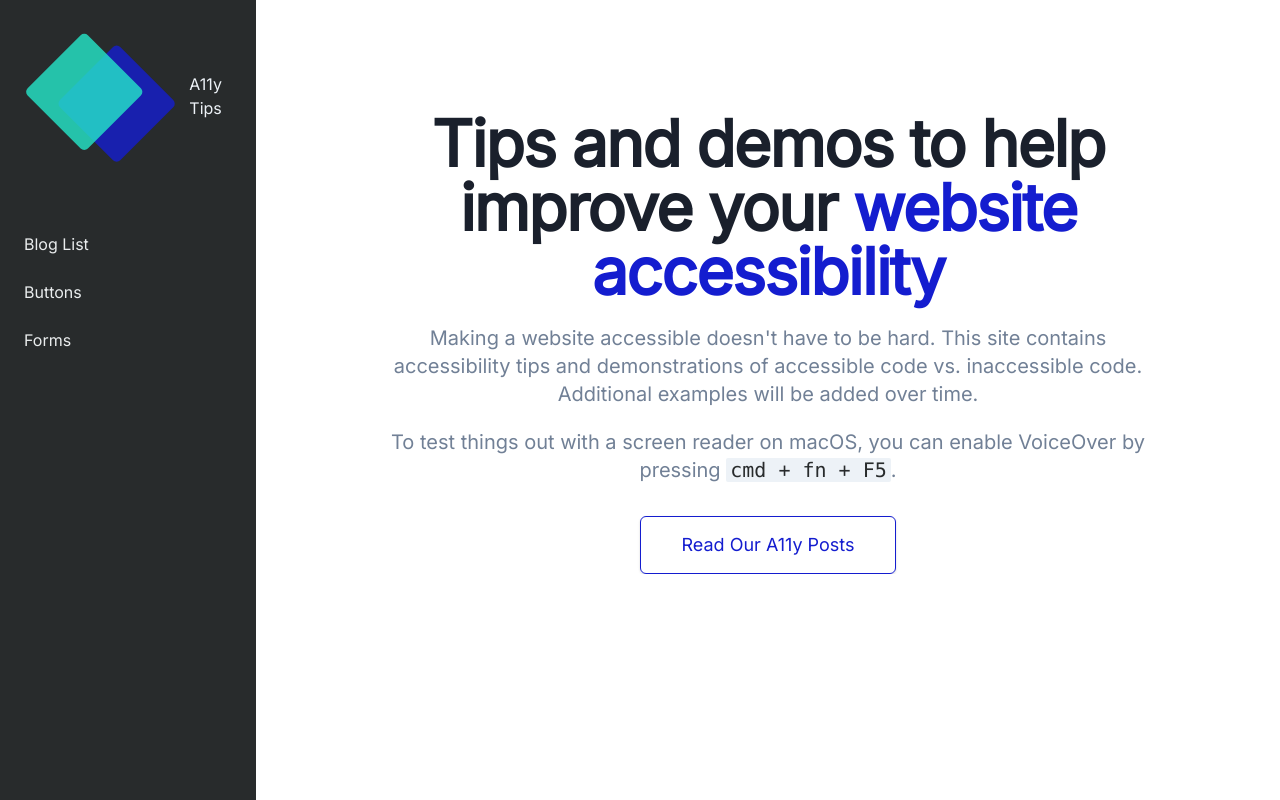
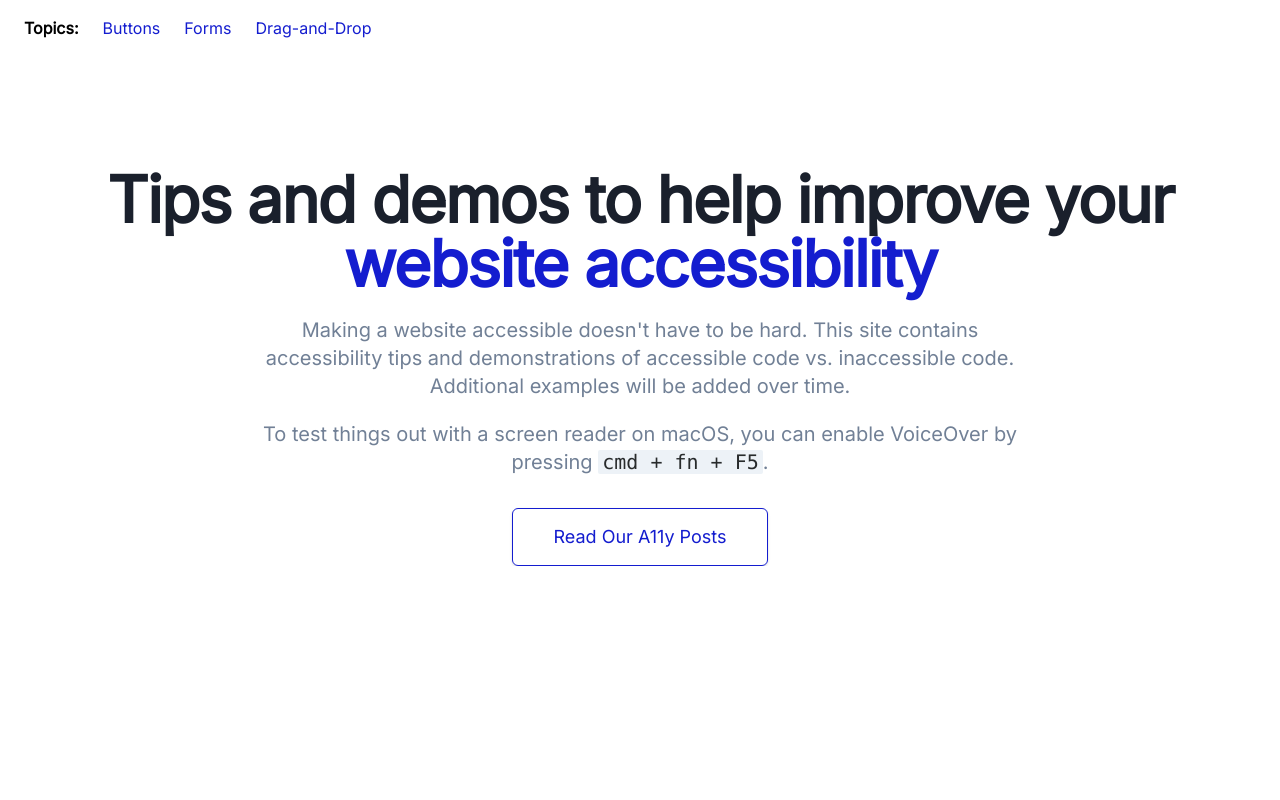
Before and after one commit to movntains/accessibility-reference, a Nuxt app: page / in a window 1280 px wide. Built offline with nearby package versions, Linux system fonts and the light colour scheme; what @tailwindcss/custom-forms, @tailwindcss/ui would draw is missing.

Commit message:
Updates navigation

```diff
--- a/components/global/AppWrapper.vue
+++ b/components/global/AppWrapper.vue
@@ -1,9 +1,9 @@
 <template>
-  <div class="h-screen flex overflow-hidden bg-gray-50">
+  <div class="h-screen overflow-hidden bg-gray-50">
     <AppNavigation />
-    <div class="flex flex-col flex-1 w-0 overflow-hidden">
+    <div class="flex flex-col flex-1 overflow-hidden">
       <AppMobileNavToggler />
-      <main class="relative flex-1 z-0 overflow-y-auto focus:outline-none">
+      <main class="flex-1 z-0 overflow-y-auto focus:outline-none">
         <div class="max-w-7xl mx-auto p-3 sm:p-4 md:p-8">
           <slot name="pageContent" />
         </div>
--- a/components/navigation/AppDesktopNavigation.vue
+++ b/components/navigation/AppDesktopNavigation.vue
@@ -1,41 +1,37 @@
 <template>
   <div
-    id="dashboard-desktop-nav"
-    class="flex flex-col w-64 bg-black"
+    class="w-screen mx-auto py-4 px-4 sm:px-6"
+    :class="{ 'flex justify-between border-b border-gray-100': !isLandingPage }"
   >
-    <div class="flex-1 flex flex-col pb-4 overflow-y-auto">
-      <div class="flex items-center flex-shrink-0 py-5 px-4">
     <NuxtLink
+      v-if="!isLandingPage"
       :to="{ name: 'index' }"
-          class="app-navigation__heading"
+      class="focus:outline-none focus:shadow-outline"
     >
-          <SvgLogo />
-          <span
-            class="ml-3 mb-1 text-gray-200"
-            v-text="'A11y Tips'"
+      <SvgLogo class="w-10 h-10" />
+    </NuxtLink>
+    <ul
+      role="menu"
+      class="flex flex-col sm:flex-row justify-center items-center"
+    >
+      <li
+        v-if="isLandingPage"
+        class="mb-4 sm:mb-0 mr-0 sm:mr-6 font-semibold"
+        v-text="'Topics:'"
       />
-        </NuxtLink>
-      </div>
-      <nav
-        id="desktop-nav-items"
-        class="flex-1 mt-5 px-4 space-y-1"
-      >
-        <ul role="menu">
       <li
         v-for="link in links"
-            :key="link.title"
-            class="my-2"
+        :key="link.to"
+        class="mb-4 sm:mb-0 mr-0 sm:mr-6"
         role="menuitem"
       >
         <NuxtLink
           :to="{ name: link.to }"
-              class="group app-navigation__link"
+          class="text-brand-blue hover:underline focus:outline-none focus:shadow-outline"
           v-text="link.title"
         />
       </li>
     </ul>
-      </nav>
-    </div>
   </div>
 </template>
 
@@ -53,5 +49,10 @@ export default {
       required: true,
     },
   },
+  computed: {
+    isLandingPage() {
+      return this.$route.name === 'index'
+    },
+  },
 }
 </script>
--- a/components/navigation/AppMobileNavigation.vue
+++ b/components/navigation/AppMobileNavigation.vue
@@ -62,10 +62,9 @@
                   :to="{ name: 'index' }"
                   class="app-navigation__heading"
                 >
-                  <SvgLogo />
-                  <span
-                    class="ml-3 mb-1 text-gray-200"
-                    v-text="'A11y Tips'"
+                  <SvgWordLogo
+                    class="w-48 h-24"
+                    text-color="#F8F9FB"
                   />
                 </NuxtLink>
               </div>
@@ -103,12 +102,12 @@
 
 <script type="text/babel">
 import { mapState, mapMutations } from 'vuex'
-import SvgLogo from '@/components/svg/SvgLogo'
+import SvgWordLogo from '@/components/svg/SvgWordLogo'
 
 export default {
   name: 'AppMobileNavigation',
   components: {
-    SvgLogo,
+    SvgWordLogo,
   },
   props: {
     links: {
--- a/components/navigation/AppNavigation.vue
+++ b/components/navigation/AppNavigation.vue
@@ -12,6 +12,7 @@
 </template>
 
 <script type="text/babel">
+import links from '@/services/nav-links'
 import AppMobileNavigation from '@/components/navigation/AppMobileNavigation'
 import AppDesktopNavigation from '@/components/navigation/AppDesktopNavigation'
 
@@ -23,20 +24,7 @@ export default {
   },
   data() {
     return {
-      navLinks: [
-        {
-          to: 'blogs',
-          title: 'Blog List',
-        },
-        {
-          to: 'buttons',
-          title: 'Buttons',
-        },
-        {
-          to: 'forms',
-          title: 'Forms',
-        },
-      ],
+      navLinks: links,
     }
   },
 }
--- /dev/null
+++ b/services/nav-links.js
@@ -0,0 +1,14 @@
+export default [
+  {
+    to: 'buttons',
+    title: 'Buttons',
+  },
+  {
+    to: 'forms',
+    title: 'Forms',
+  },
+  {
+    to: 'drag-drop',
+    title: 'Drag-and-Drop',
+  },
+]
```
Lines whose indentation alone changed are shown as unchanged.
